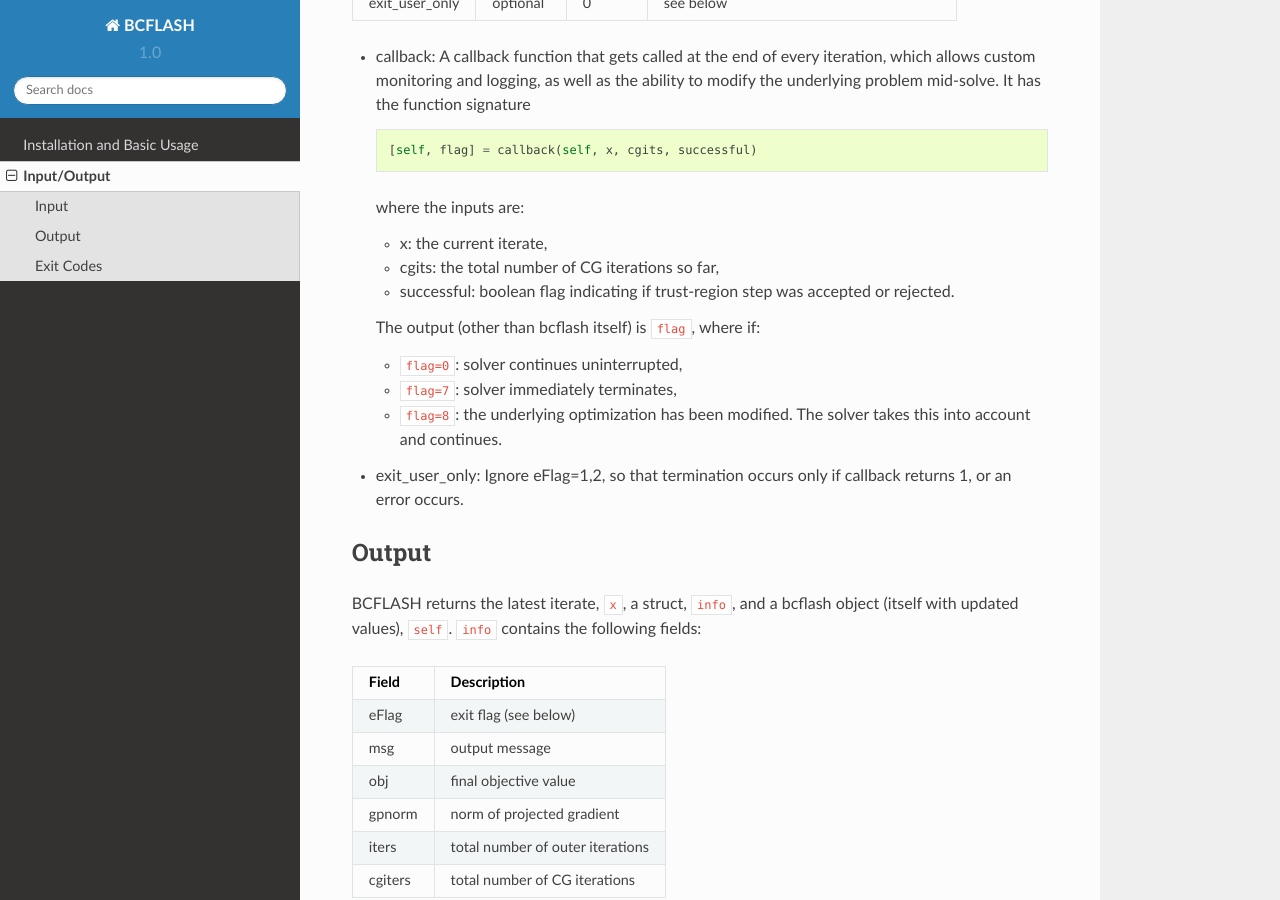
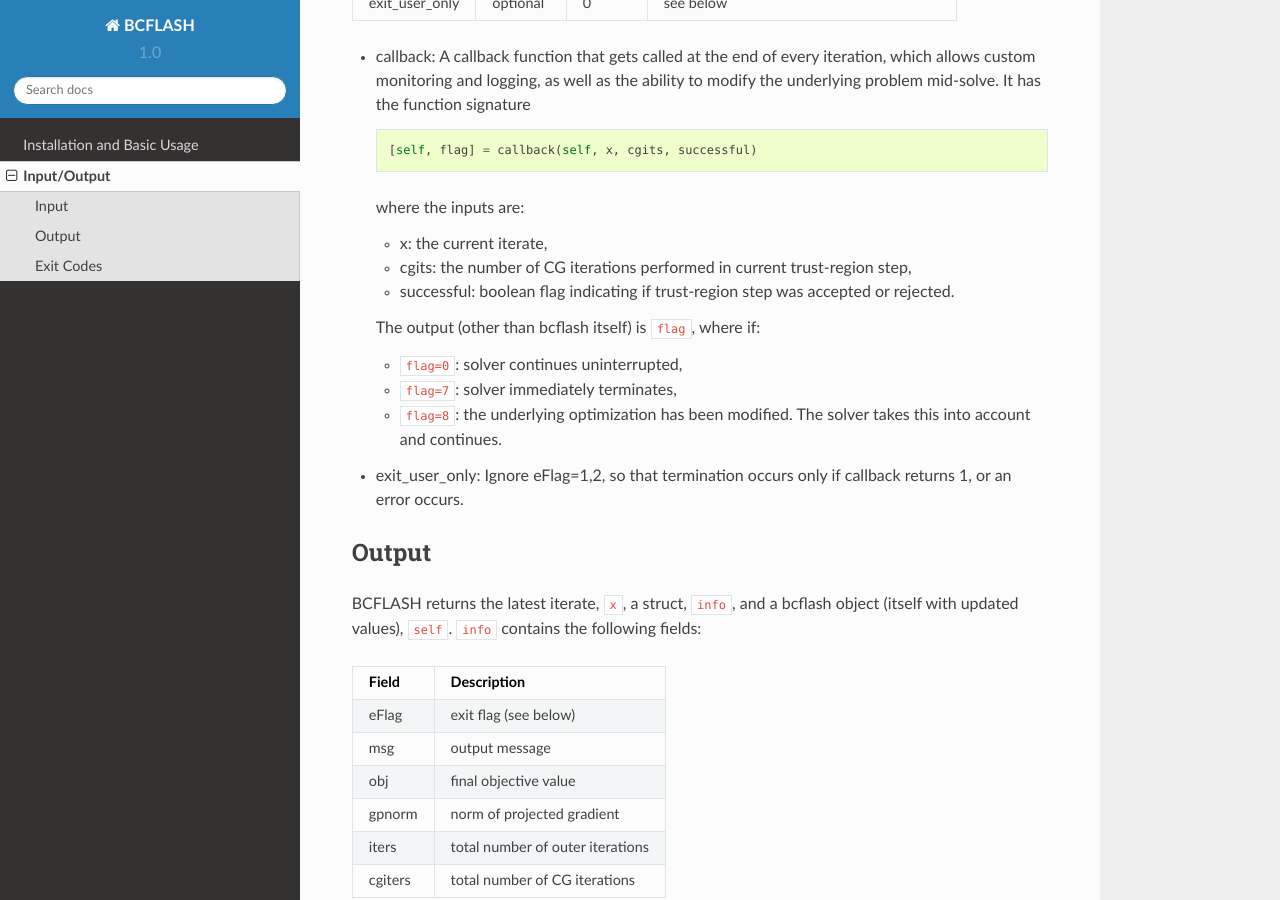
Before and after one commit to optimizers/bcflash, a Sphinx documentation site: the page built from docs/input-output.rst, in a window 1280 px wide and 900 px high, scrolled down 930 px. Built offline with Sphinx 7.4.7 and the Read the Docs theme 2.0.0, drawn with Linux system fonts in a browser that asks for light colours.

Commit message:
Added 2 examples (cutest problems and random bound-constrained least-squares). Fixed documentation about cgits.

```diff
--- a/docs/input-output.rst
+++ b/docs/input-output.rst
@@ -38,7 +38,7 @@
   where the inputs are:
 
   * x: the current iterate,
-  * cgits: the total number of CG iterations so far,
+  * cgits: the number of CG iterations performed in current trust-region step,
   * successful: boolean flag indicating if trust-region step was accepted or rejected.
 
   The output (other than bcflash itself) is ``flag``, where if:
```
Also changed, not shown: 7 other files.
